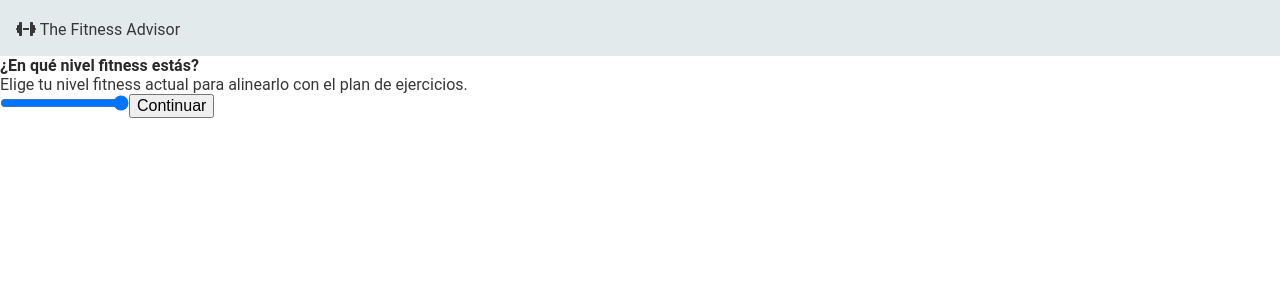
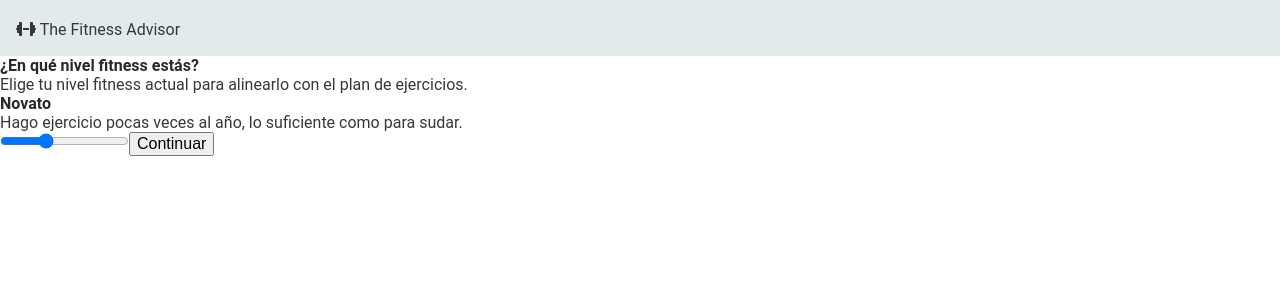
Before and after one commit to clauadri/fitness-app, a React (Create React App) app: page /step-level-of-fitness in a window 1280 px wide. Shown: the top 300 px of the page. Built offline with nearby package versions, Linux system fonts and the light colour scheme; no server answers.

Commit message:
use states added and fix navigate

```diff
--- a/src/pages/steps/step-additional-goals/StepAditionalGoals.jsx
+++ b/src/pages/steps/step-additional-goals/StepAditionalGoals.jsx
@@ -1,9 +1,8 @@
 import React from 'react'
-import { useDispatch } from "react-redux";
 import { useNavigate } from "react-router-dom";
-import nextStep from "../../../shared/nextStep";
+
 const StepAditionalGoals = () => {
-const dispatch = useDispatch();
+
 const navigate = useNavigate();
   return (
     <div>
@@ -35,7 +34,7 @@ const navigate = useNavigate();
             <span>Ningún otro</span>
         </label>
     </div>
-    <button onClick={(ev) => nextStep(ev, dispatch, navigate, '/step-workout-frequency')}>Continuar</button>
+    <button onClick={(ev) =>  navigate( '/step-workout-frequency')}>Continuar</button>
     </div>
   )
 }
--- a/src/pages/steps/step-final/StepFinal.jsx
+++ b/src/pages/steps/step-final/StepFinal.jsx
@@ -27,7 +27,7 @@ const StepFinal = () => {
   return (
     <div>
         <div>
-            {console.log(rutina)}
+            {console.log('rutina',rutina)}
             {console.log(userData)}
         </div>
     </div>
--- a/src/pages/steps/step-level-fitness/StepLevelFitness.jsx
+++ b/src/pages/steps/step-level-fitness/StepLevelFitness.jsx
@@ -1,21 +1,93 @@
-import React from 'react'
+import React, { useEffect, useState } from "react";
 import { useDispatch } from "react-redux";
 import { useNavigate } from "react-router-dom";
-import nextStep from "../../../shared/nextStep";
 
 const StepLevelFitness = () => {
+  const dispatch = useDispatch();
+  const navigate = useNavigate();
+  const [value, setValue] = useState(4);
+  const [nivel, setNivel] = useState("Aficionado");
+  const [text, setText] = useState(
+    "Trato de hacer ejercicio una vez a la semana, pero todavía no es regular."
+  );
+  const [newValue, setNewValue] = useState('A');
 
-const dispatch = useDispatch();
-const navigate = useNavigate();
+  useEffect(() => {
+    if (value <= 4) {
+      setNewValue("A");
+      setNivel("Novato");
+      if (value == 1) {
+        setText(
+          "Cada vez que me siento en el suelo, me cuesta ponerme de pie."
+        );
+      } else if (value == 2) {
+        setText(
+          "Después de subir y bajar varios escalones, necesito recuperar el aliento."
+        );
+      } else if (value == 3) {
+        setText("Puedo caminar como cardio, pero correr me cuesta.");
+      } else if (value == 4) {
+        setText(
+          "Hago ejercicio pocas veces al año, lo suficiente como para sudar."
+        );
+      }
+    } else if (value <= 7) {
+      setNewValue( "B");
+      setNivel("Aficionado");
+      if (value == 5) {
+        setText(
+          "Trato de hacer ejercicio una vez a la semana, pero todavía no es regular."
+        );
+      } else if (value == 6) {
+        setText(
+          "Empecé a hacer ejercicio al menos una vez a la semana de forma regular."
+        );
+      } else if (value == 7) {
+        setText(
+          "Hago ejercicio al menos dos veces por semana en los últimos 3 meses."
+        );
+      }
+    } else if (value <= 10) {
+      setNewValue ("C");
+      setNivel("Pro");
+      if (value == 8) {
+        setText(
+          "Estoy comprometido con mi forma física y entreno siempre que puedo."
+        );
+      } else if (value == 9) {
+        setText(
+          "Créeme. Estoy en muy buena forma, pero todavía quiero ir un nivel más allá."
+        );
+      } else if (value == 10) {
+        setText("¡Soy imparable! Estoy en la mejor forma de mi vida.");
+      }
+    }
+  }, [value]);
 
+  const newNextStep = () => {
+    dispatch({ type: "addUserData", payload: newValue });
+    navigate("/step-level-of-fat");
+    console.log("valor", newValue);
+  };
   return (
     <div>
-        <h1>¿En qué nivel fitness estás?</h1>
-        <p>Elige tu nivel fitness actual para alinearlo con el plan de ejercicios.</p>
-        <input type="range" min="0" max="10" step='1'/>
-        <button onClick={(ev) => nextStep(ev, dispatch, navigate, '/step-level-of-fat')}>Continuar</button>
+      <h1>¿En qué nivel fitness estás?</h1>
+      <p>
+        Elige tu nivel fitness actual para alinearlo con el plan de ejercicios.
+      </p>
+      <h3>{nivel}</h3>
+      <p>{text}</p>
+      <input
+        type="range"
+        name="levelfitness"
+        value={value}
+        min={1}
+        max={10}
+        onChange={(ev) => setValue(ev.target.value)}
+      />
+      <button onClick={() => newNextStep()}>Continuar</button>
     </div>
-  )
-}
+  );
+};
 
-export default StepLevelFitness
+export default StepLevelFitness;
--- a/src/pages/steps/step-level-of-fat/StepLevelOfFat.jsx
+++ b/src/pages/steps/step-level-of-fat/StepLevelOfFat.jsx
@@ -1,29 +1,51 @@
-import React, { useState } from 'react'
+import React, { useEffect, useState } from 'react'
 import { useDispatch } from "react-redux";
 import { useNavigate } from "react-router-dom";
-import nextStep from "../../../shared/nextStep";
+
 
 const StepLevelOfFat = () => {
-  const dispatch = useDispatch();
+
   const navigate = useNavigate();
 
-  const [value, setValue] = useState(0);
-
+  const [value, setValue] = useState(1);
+  const [imagen,setImagen] = useState('');
+  const [percent, setPercent] = useState('');
+  useEffect(()=>{
+    if(value == 1){
+    setImagen('https://madmuscles.com/_next/image?url=%2F_next%2Fstatic%2Fassets%2Fgqzsql1QkLs6XYCpGhvxJ%2Fimages%2Fbody-fat-level%2FFROM_5_TO_9.png&w=256&q=75')
+    setPercent('5-9%')
+  }else if (value == 2){
+    setImagen('https://madmuscles.com/_next/image?url=%2F_next%2Fstatic%2Fassets%2Fgqzsql1QkLs6XYCpGhvxJ%2Fimages%2Fbody-fat-level%2FFROM_10_TO_14.png&w=256&q=75')
+    setPercent('10-14%')
+  }
+  else if (value == 3){
+    setImagen('https://madmuscles.com/_next/image?url=%2F_next%2Fstatic%2Fassets%2Fgqzsql1QkLs6XYCpGhvxJ%2Fimages%2Fbody-fat-level%2FFROM_15_TO_19.png&w=256&q=75')
+    setPercent('15-19%')
+  }
+  else if (value == 4){
+    setImagen('https://madmuscles.com/_next/image?url=%2F_next%2Fstatic%2Fassets%2Fgqzsql1QkLs6XYCpGhvxJ%2Fimages%2Fbody-fat-level%2FFROM_20_TO_24.png&w=256&q=75')
+    setPercent('20-24%')
+  }
+  else if (value == 5){
+    setImagen('https://madmuscles.com/_next/image?url=%2F_next%2Fstatic%2Fassets%2Fgqzsql1QkLs6XYCpGhvxJ%2Fimages%2Fbody-fat-level%2FFROM_25_TO_29.png&w=256&q=75')
+    setPercent('25-29%')
+  }
+  else if (value == 6){
+    setImagen('https://madmuscles.com/_next/image?url=%2F_next%2Fstatic%2Fassets%2Fgqzsql1QkLs6XYCpGhvxJ%2Fimages%2Fbody-fat-level%2FFROM_30_TO_34.png&w=256&q=75')
+    setPercent('30-34%')
+  }
+  else if (value == 7){
+    setImagen('https://madmuscles.com/_next/image?url=%2F_next%2Fstatic%2Fassets%2Fgqzsql1QkLs6XYCpGhvxJ%2Fimages%2Fbody-fat-level%2FFROM_35_TO_39.png&w=256&q=75')
+    setPercent('35-39%')
+  }
+  },[value])
   return (
     <div>
         <div>
-            <span className='fatlevel1'><img src="https://madmuscles.com/_next/image?url=%2F_next%2Fstatic%2Fassets%2Fgqzsql1QkLs6XYCpGhvxJ%2Fimages%2Fbody-fat-level%2FFROM_5_TO_9.png&w=256&q=75" alt="5-9%" />5-9%</span>
-            <span className='fatlevel2'><img src="https://madmuscles.com/_next/image?url=%2F_next%2Fstatic%2Fassets%2Fgqzsql1QkLs6XYCpGhvxJ%2Fimages%2Fbody-fat-level%2FFROM_10_TO_14.png&w=256&q=75" alt="10-14%" />10-14%</span>
-            <span className='fatlevel3'><img src="https://madmuscles.com/_next/image?url=%2F_next%2Fstatic%2Fassets%2Fgqzsql1QkLs6XYCpGhvxJ%2Fimages%2Fbody-fat-level%2FFROM_15_TO_19.png&w=256&q=75" alt="15-19%" />15-19%</span>
-            <span className='fatlevel4'><img src="https://madmuscles.com/_next/image?url=%2F_next%2Fstatic%2Fassets%2Fgqzsql1QkLs6XYCpGhvxJ%2Fimages%2Fbody-fat-level%2FFROM_20_TO_24.png&w=256&q=75" alt="20-24%" />20-24%</span>
-            <span className='fatlevel5'><img src="https://madmuscles.com/_next/image?url=%2F_next%2Fstatic%2Fassets%2Fgqzsql1QkLs6XYCpGhvxJ%2Fimages%2Fbody-fat-level%2FFROM_25_TO_29.png&w=256&q=75" alt="25-29%" />25-29%</span>
-            <span className='fatlevel6'><img src="https://madmuscles.com/_next/image?url=%2F_next%2Fstatic%2Fassets%2Fgqzsql1QkLs6XYCpGhvxJ%2Fimages%2Fbody-fat-level%2FFROM_30_TO_34.png&w=256&q=75" alt="30-34%" />30-34%</span>
-            <span className='fatlevel7'><img src="https://madmuscles.com/_next/image?url=%2F_next%2Fstatic%2Fassets%2Fgqzsql1QkLs6XYCpGhvxJ%2Fimages%2Fbody-fat-level%2FFROM_35_TO_39.png&w=256&q=75" alt="35-39%" />35-39%</span>
-        </div>
-        <div>
+        <span className='fatlevel1'><img src={imagen} alt="5-9%" />{percent}</span>
             <h1>Elige tu nivel de grasa corporal</h1>
-            <input type="range" name="levelfat" value={value} min={1} max={7} onChange={(ev) => setValue(ev.target.valueAsNumber)}/>
-            <button onClick={(ev) => nextStep(ev, dispatch, navigate, "/step-workouts")}>Continuar</button>
+            <input type="range" name="levelfat" value={value} min={1} max={7} onChange={(ev) => setValue(ev.target.value)}/>
+            <button onClick={(ev) => navigate("/step-workouts")}>Continuar</button>
         </div>
     </div>
   )
--- a/src/pages/steps/step-target-body/StepTargetBodyDelgado.jsx
+++ b/src/pages/steps/step-target-body/StepTargetBodyDelgado.jsx
@@ -25,7 +25,7 @@ const StepTargetBody = () => {
         </span>
       </label>
       <label>
-        <input name="delgado-tonificado" type="radio" value="Delgado y tonoficado" onClick={(ev) => nextStep(ev, dispatch, navigate, '/step-bodytype')}/>
+        <input name="delgado-tonificado" type="radio" value="Delgado y tonificado" onClick={(ev) => nextStep(ev, dispatch, navigate, '/step-bodytype')}/>
         <span>
           <h2>Delgado y tonificado</h2>
         </span>
--- a/src/pages/steps/step-workout-issues/StepWorkoutIssues.jsx
+++ b/src/pages/steps/step-workout-issues/StepWorkoutIssues.jsx
@@ -1,9 +1,8 @@
 import React from 'react'
-import { useDispatch } from "react-redux";
 import { useNavigate } from "react-router-dom";
-import nextStep from "../../../shared/nextStep";
+
 const StepWorkoutIssues = () => {
-const dispatch = useDispatch();
+
 const navigate = useNavigate();
   return (
     <div>
@@ -30,7 +29,7 @@ const navigate = useNavigate();
             <span>Ningún otro</span>
         </label>
     </div>
-    <button onClick={(ev) => nextStep(ev, dispatch, navigate, '/step-additional-goals')}>Continuar</button>
+    <button onClick={(ev) =>  navigate ('/step-additional-goals')}>Continuar</button>
     </div>
   )
 }
--- a/src/pages/steps/step-workouts/StepWorkouts.jsx
+++ b/src/pages/steps/step-workouts/StepWorkouts.jsx
@@ -1,10 +1,9 @@
 import React from 'react'
-import { useDispatch } from "react-redux";
 import { useNavigate } from "react-router-dom";
-import nextStep from "../../../shared/nextStep";
+
 
 const StepWorkouts = () => {
-const dispatch = useDispatch();
+
 const navigate = useNavigate();
   return (
     <div>
@@ -35,7 +34,7 @@ const navigate = useNavigate();
             <span>Ningún otro</span>
         </label>
     </div>
-    <button onClick={(ev) => nextStep(ev, dispatch, navigate, '/step-workouts-issues')}>Continuar</button>
+    <button onClick={(ev) => navigate ('/step-workouts-issues')}>Continuar</button>
     </div>
   )
 }
--- a/src/redux/workouts/workouts.functions.js
+++ b/src/redux/workouts/workouts.functions.js
@@ -6,7 +6,6 @@ export const getWorkouts = () => async (dispatch) => {
     try {
         const result = await API.get('/workouts')
         dispatch({type: 'getWorkouts', payload: result.data})
-        console.log(result.data);
     } catch (error) {
         dispatch({type: 'errorWorkouts', payload: error.message})
     }
```
Also changed, not shown: src/pages/steps/step-workout-frequency/StepWorkoutFrequency.jsx (+3 -4 lines).
